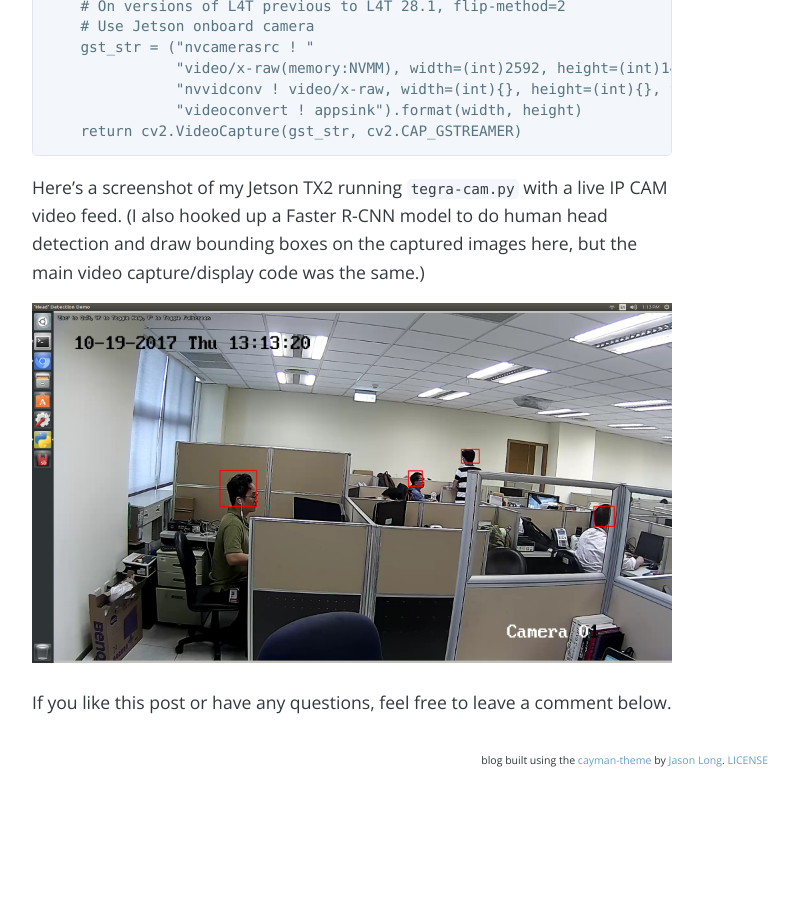
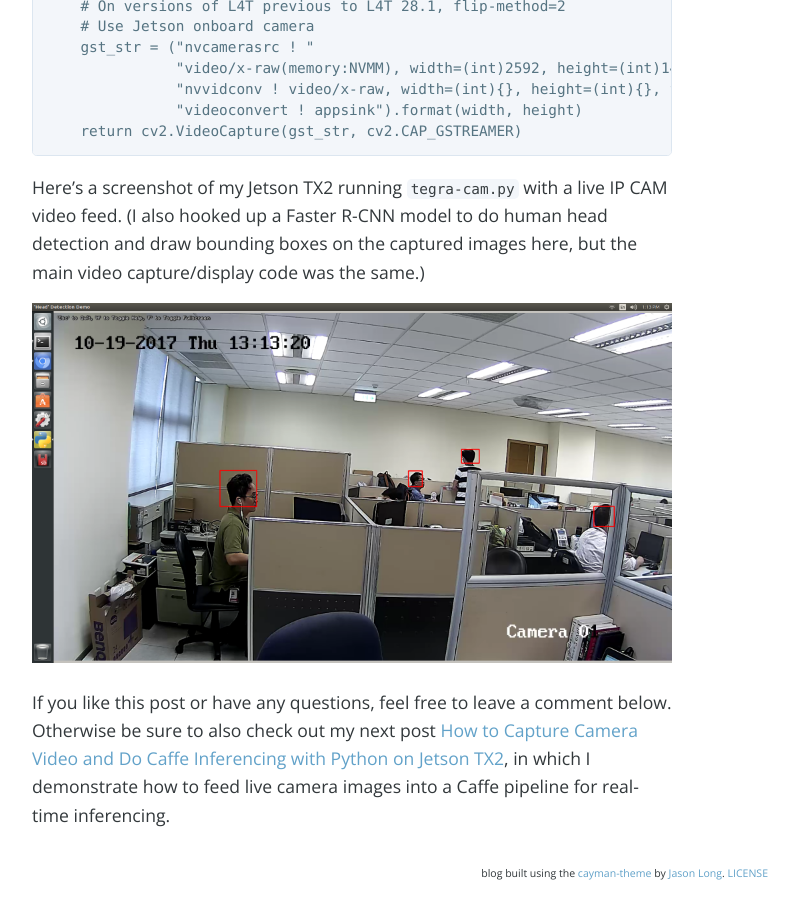
Before and after one commit to jkjung-avt/jkjung-avt.github.io, a Jekyll site: the page built from _posts/2017-10-19-tx2-camera-with-python.md, in a window 1280 px wide and 900 px high, scrolled down 2246 px. Shown: the whole window, without its empty margins (288-1087 px from the left). Built offline with Jekyll 4.4.1, drawn with Linux system fonts in a browser that asks for light colours; nearby versions of some CDN libraries; comment, search, counter and statistics services are not loaded; before the commit the page ends 3034 px from its top, so only the background shows below that.

Commit message:
Add a link to the tx2-camera-caffe post

```diff
--- a/_posts/2017-10-19-tx2-camera-with-python.md
+++ b/_posts/2017-10-19-tx2-camera-with-python.md
@@ -82,4 +82,4 @@ Here's a screenshot of my Jetson TX2 running `tegra-cam.py` with a live IP CAM v
 
 ![Screenshot of tegra-cam.py on Jetson TX2](/assets/2017-10-19-tx2-camera-with-python/tegra-cam.png)
 
-If you like this post or have any questions, feel free to leave a comment below.
+If you like this post or have any questions, feel free to leave a comment below. Otherwise be sure to also check out my next post [How to Capture Camera Video and Do Caffe Inferencing with Python on Jetson TX2](https://jkjung-avt.github.io/tx2-camera-caffe/), in which I demonstrate how to feed live camera images into a Caffe pipeline for real-time inferencing.
```
